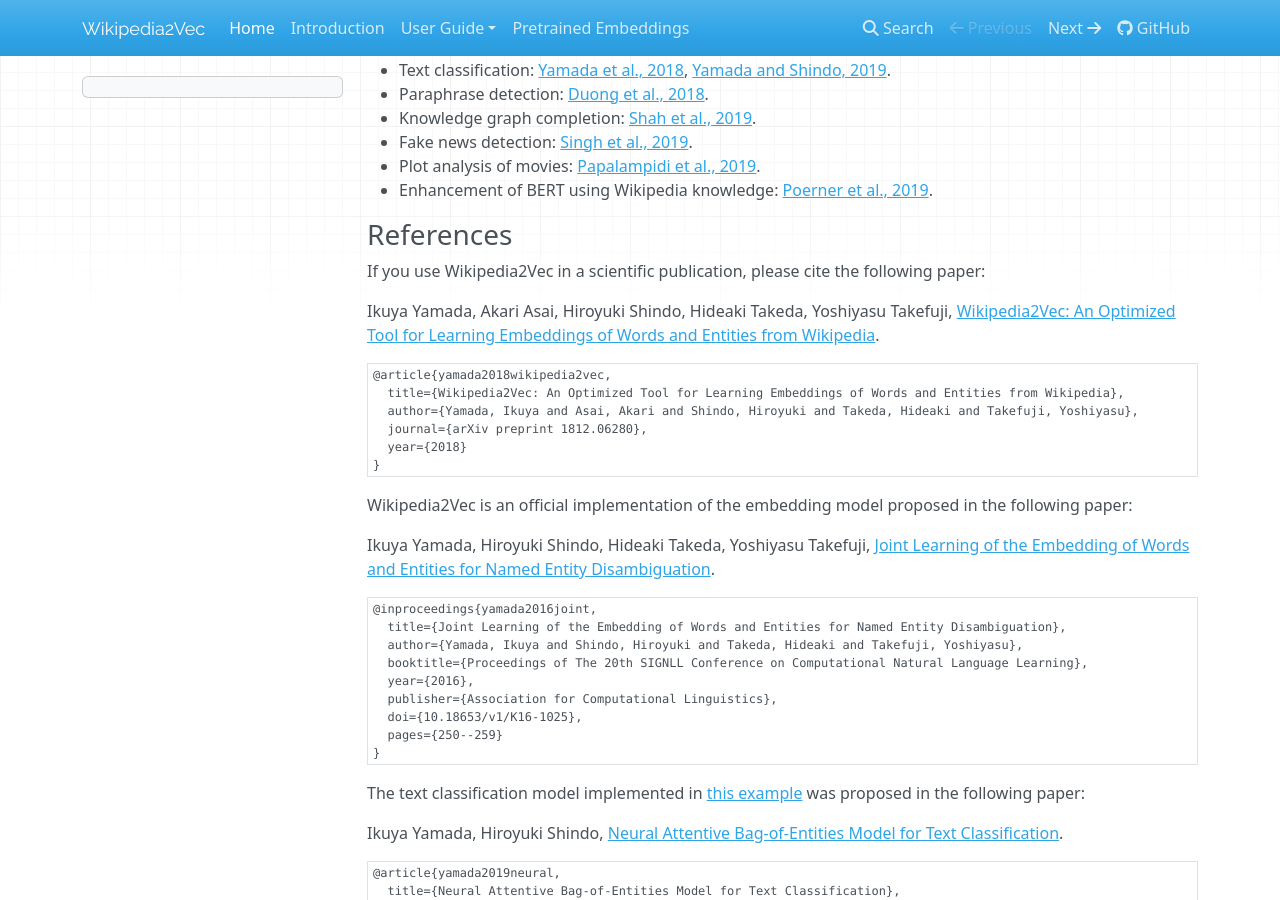
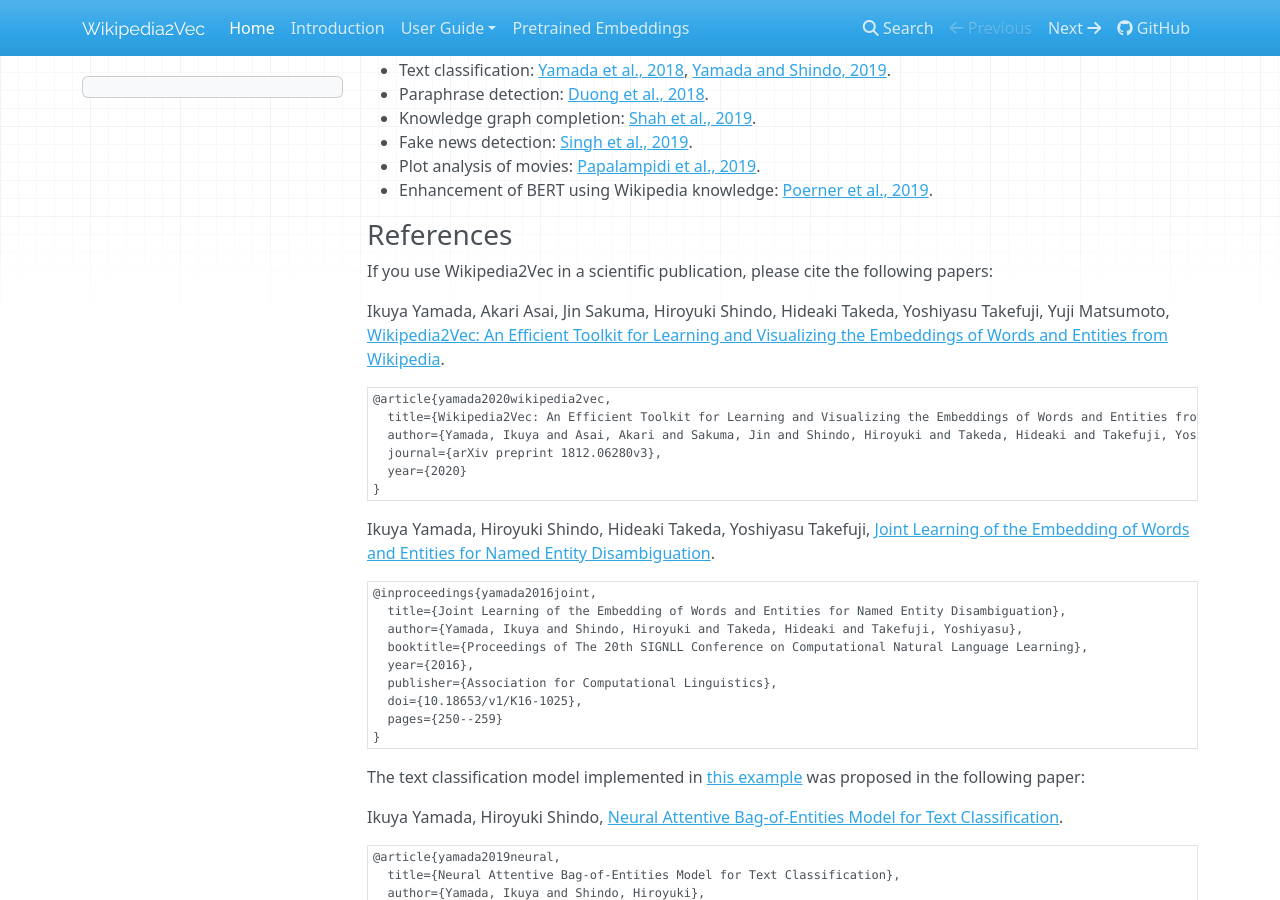
Before and after one commit to wikipedia2vec/wikipedia2vec, an MkDocs documentation site: the page built from docs/index.md, in a window 1280 px wide and 900 px high, scrolled down 768 px. Built offline with MkDocs 1.6.1, drawn with Linux system fonts in a browser that asks for light colours; nearby versions of some CDN libraries; old or Windows-style settings are respelled for this version of MkDocs.

Commit message:
updated the information of the arxiv paper

````diff
--- a/docs/index.md
+++ b/docs/index.md
@@ -36,20 +36,18 @@
 
 ### References
 
-If you use Wikipedia2Vec in a scientific publication, please cite the following paper:
+If you use Wikipedia2Vec in a scientific publication, please cite the following papers:
 
-Ikuya Yamada, Akari Asai, Hiroyuki Shindo, Hideaki Takeda, Yoshiyasu Takefuji, [Wikipedia2Vec: An Optimized Tool for Learning Embeddings of Words and Entities from Wikipedia](https://arxiv.org/abs/1812.06280).
+Ikuya Yamada, Akari Asai, Jin Sakuma, Hiroyuki Shindo, Hideaki Takeda, Yoshiyasu Takefuji, Yuji Matsumoto, [Wikipedia2Vec: An Efficient Toolkit for Learning and Visualizing the Embeddings of Words and Entities from Wikipedia](https://arxiv.org/abs/1812.06280).
 
 ```bibtex
-@article{yamada2018wikipedia2vec,
-  title={Wikipedia2Vec: An Optimized Tool for Learning Embeddings of Words and Entities from Wikipedia},
-  author={Yamada, Ikuya and Asai, Akari and Shindo, Hiroyuki and Takeda, Hideaki and Takefuji, Yoshiyasu},
-  journal={arXiv preprint 1812.06280},
-  year={2018}
+@article{yamada2020wikipedia2vec,
+  title={Wikipedia2Vec: An Efficient Toolkit for Learning and Visualizing the Embeddings of Words and Entities from Wikipedia},
+  author={Yamada, Ikuya and Asai, Akari and Sakuma, Jin and Shindo, Hiroyuki and Takeda, Hideaki and Takefuji, Yoshiyasu and Matsumoto, Yuji},
+  journal={arXiv preprint 1812.06280v3},
+  year={2020}
 }
 ```
-
-Wikipedia2Vec is an official implementation of the embedding model proposed in the following paper:
 
 Ikuya Yamada, Hiroyuki Shindo, Hideaki Takeda, Yoshiyasu Takefuji, [Joint Learning of the Embedding of Words and Entities for Named Entity Disambiguation](https://arxiv.org/abs/1601.01343).
 
````
Also changed, not shown: README.md (+7 -9 lines).
